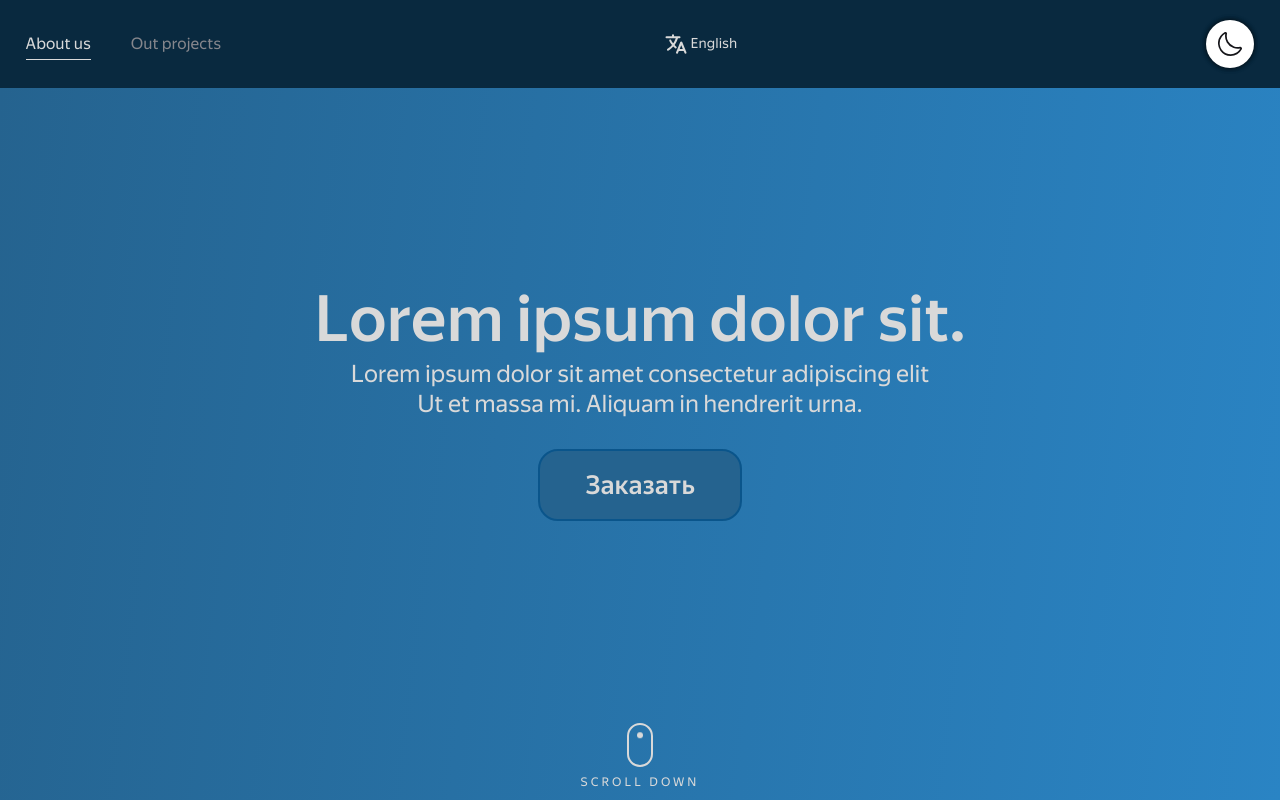
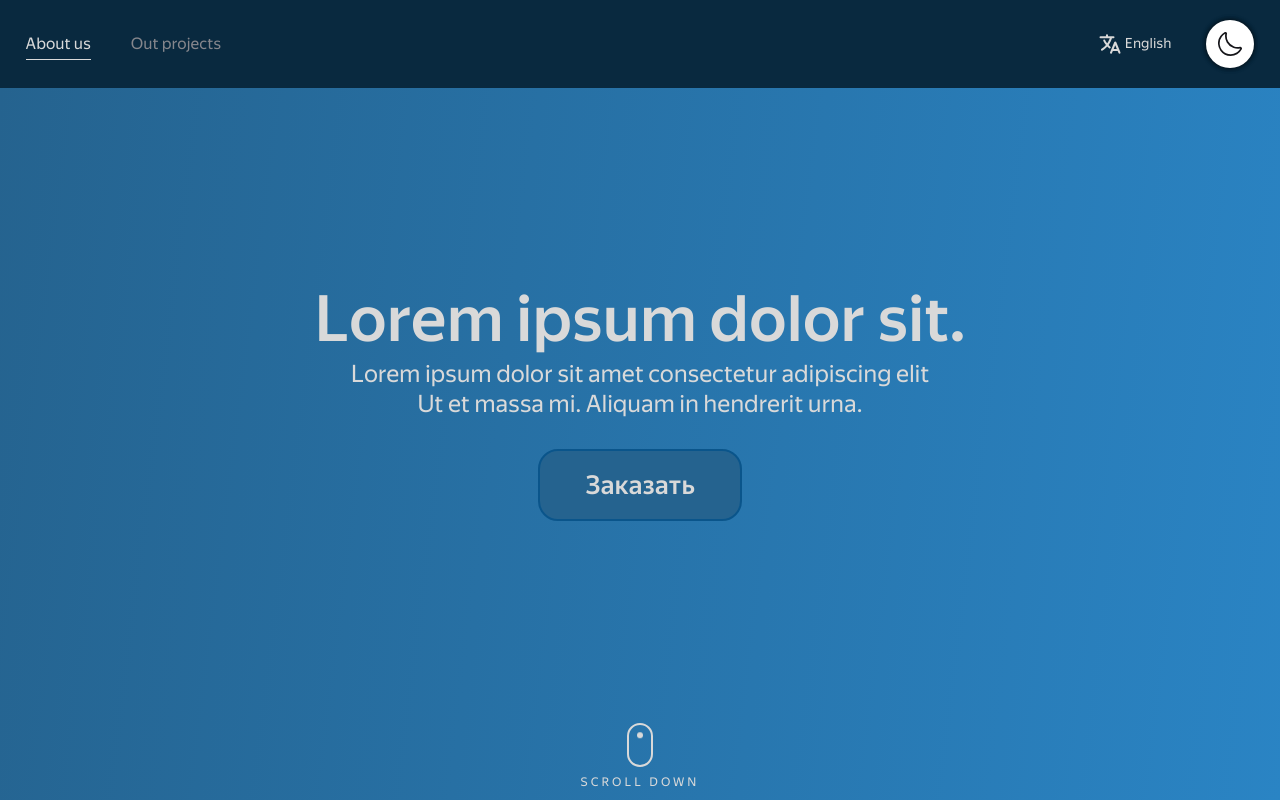
Before and after one commit to SergeiKachenia/Lorem-Ipsum-Team-landing, a React (Create React App) app: page / in a window 1280 px wide. Shown: the top 800 px of the page. Built offline with nearby package versions, Linux system fonts and the light colour scheme.

Commit message:
fix: Исправлено отображение меню смены языка

```diff
--- a/src/components/Header/Header.module.scss
+++ b/src/components/Header/Header.module.scss
@@ -15,6 +15,16 @@
       @include flex(row, space-between, center);
 
       width: 100%;
+
+      .settings {
+        @include flex(row, flex-start, center);
+        gap: 35px;
+
+        @media (max-width: $width-desk-narrow) {
+          flex-direction: row-reverse;
+          gap: 45px;
+        }
+      }
 
       @media (max-width: $width-desk-narrow) {
         justify-content: flex-start;
--- a/src/components/Header/Header.tsx
+++ b/src/components/Header/Header.tsx
@@ -35,8 +35,10 @@ const Header: React.FC = () => {
               </li>
             </ul>
           </nav>
-          <LanguageChange />
-          <ThemeChange />
+          <div className={styles.settings}>
+            <LanguageChange />
+            <ThemeChange />
+          </div>
         </div>
         <BurgerMenu onClick={() => setOpen(!isOpen)}></BurgerMenu>
       </div>
--- a/src/components/Header/LanguageChange/LanguageChange.module.scss
+++ b/src/components/Header/LanguageChange/LanguageChange.module.scss
@@ -68,6 +68,10 @@
           background-color: $color-grey-text-hover;
         }
       }
+
+      @media (max-width: $width-desk-narrow) {
+        left: -13px - 27px;
+      }
     }
 
     &:hover .languagesList {
```
